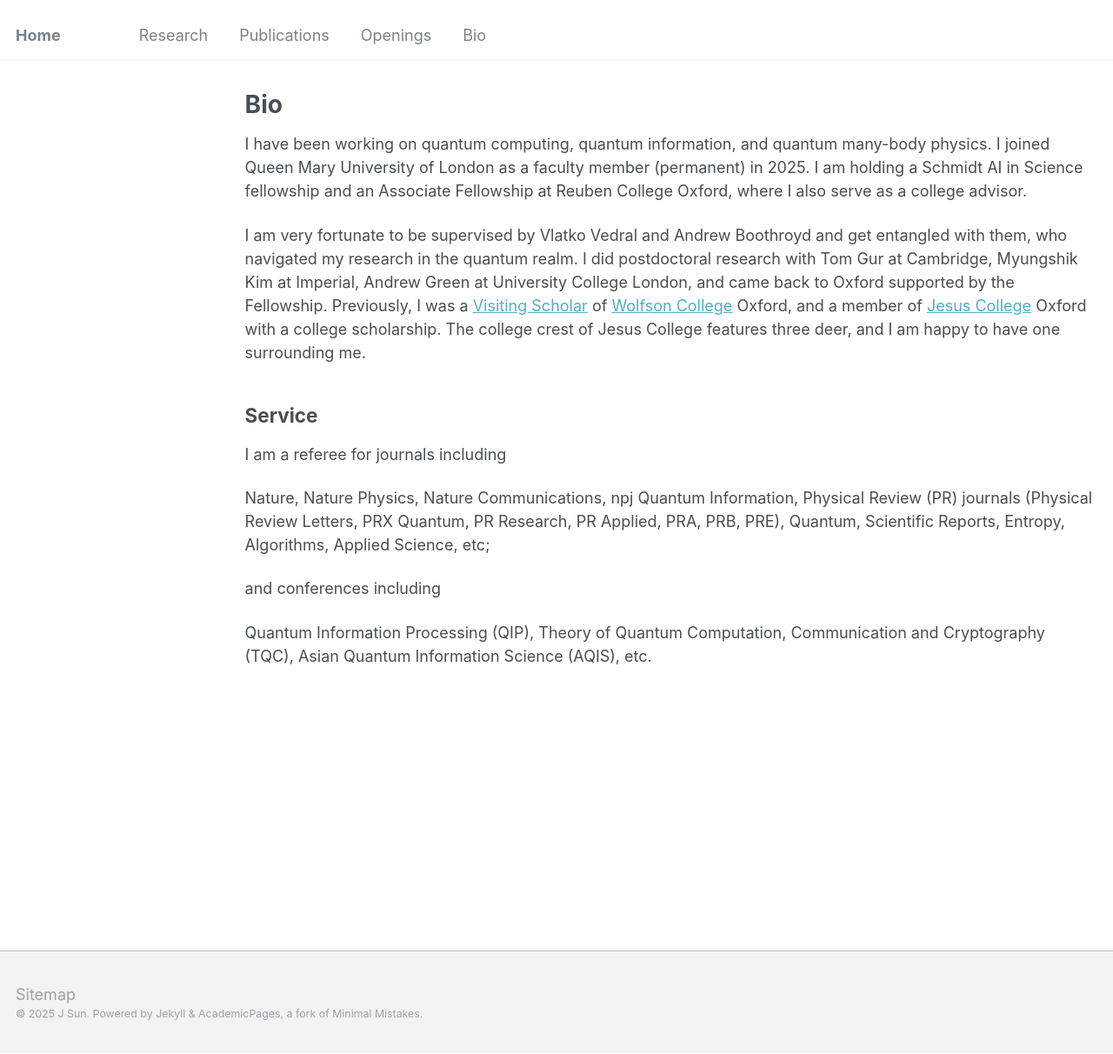
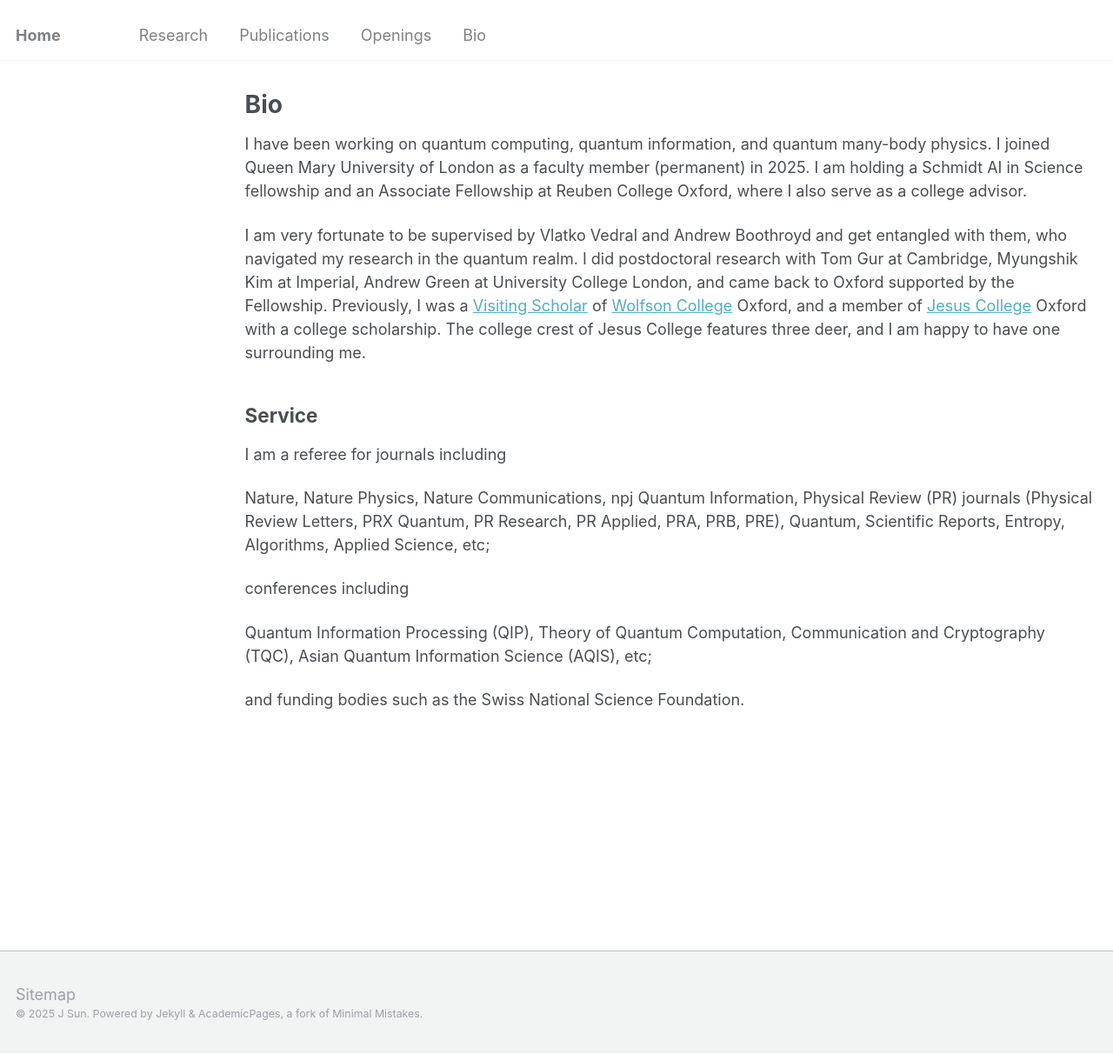
Before and after one commit to jinzhao-sun/jinzhao-sun.github.io, a Jekyll site: the page built from _pages/cv.md, in a window 1280 px wide and 1212 px high. Shown: the whole window at 87% size. Built offline with Jekyll 4.4.1, drawn with Linux system fonts in a browser that asks for light colours.

Commit message:
Update cv.md

```diff
--- a/_pages/cv.md
+++ b/_pages/cv.md
@@ -20,6 +20,8 @@ I am a referee for journals including
 
 Nature, Nature Physics, Nature Communications, npj Quantum Information, Physical Review (PR) journals (Physical Review Letters, PRX Quantum, PR Research, PR Applied, PRA, PRB, PRE), Quantum, Scientific Reports, Entropy, Algorithms, Applied Science, etc;
 
-and conferences including
+conferences including
 
-Quantum Information Processing (QIP), Theory of Quantum Computation, Communication and Cryptography (TQC), Asian Quantum Information Science (AQIS), etc.
+Quantum Information Processing (QIP), Theory of Quantum Computation, Communication and Cryptography (TQC), Asian Quantum Information Science (AQIS), etc;
+
+and funding bodies such as the Swiss National Science Foundation.
```
